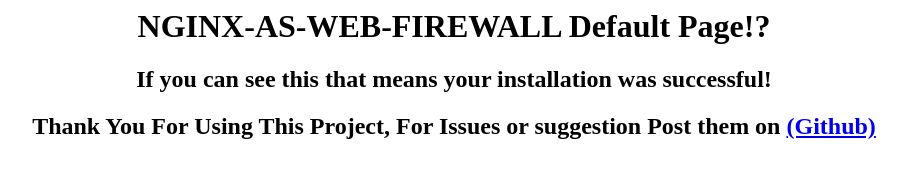
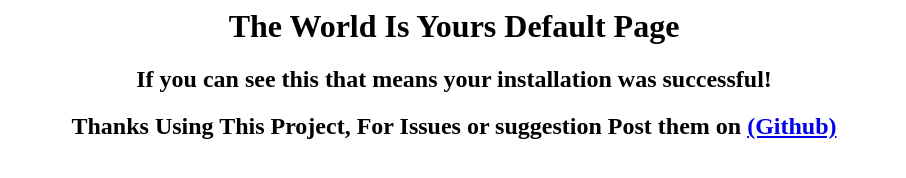
Before and after one commit to theraw/The-World-Is-Yours, a plain HTML site: page static/html/index.html in a window 1280 px wide. Shown: the whole page, without its empty margins (186-1092 px from the left). Drawn offline with Linux system fonts and the light colour scheme.

Commit message:
Update index.html

```diff
--- a/static/html/index.html
+++ b/static/html/index.html
@@ -1,5 +1,5 @@
 <html>
-<center><h1>NGINX-AS-WEB-FIREWALL Default Page!?</h1></center>
+<center><h1>The World Is Yours Default Page</h1></center>
 <center><h2>If you can see this that means your installation was successful!</h2></center>
-<center><h2>Thank You For Using This Project, For Issues or suggestion Post them on <a href="https://github.com/theraw/The-World-Is-Yours" target="_blank">(Github)</a></h2></center>
+<center><h2>Thanks Using This Project, For Issues or suggestion Post them on <a href="https://github.com/theraw/The-World-Is-Yours/issues" target="_blank">(Github)</a></h2></center>
 </html>
```
